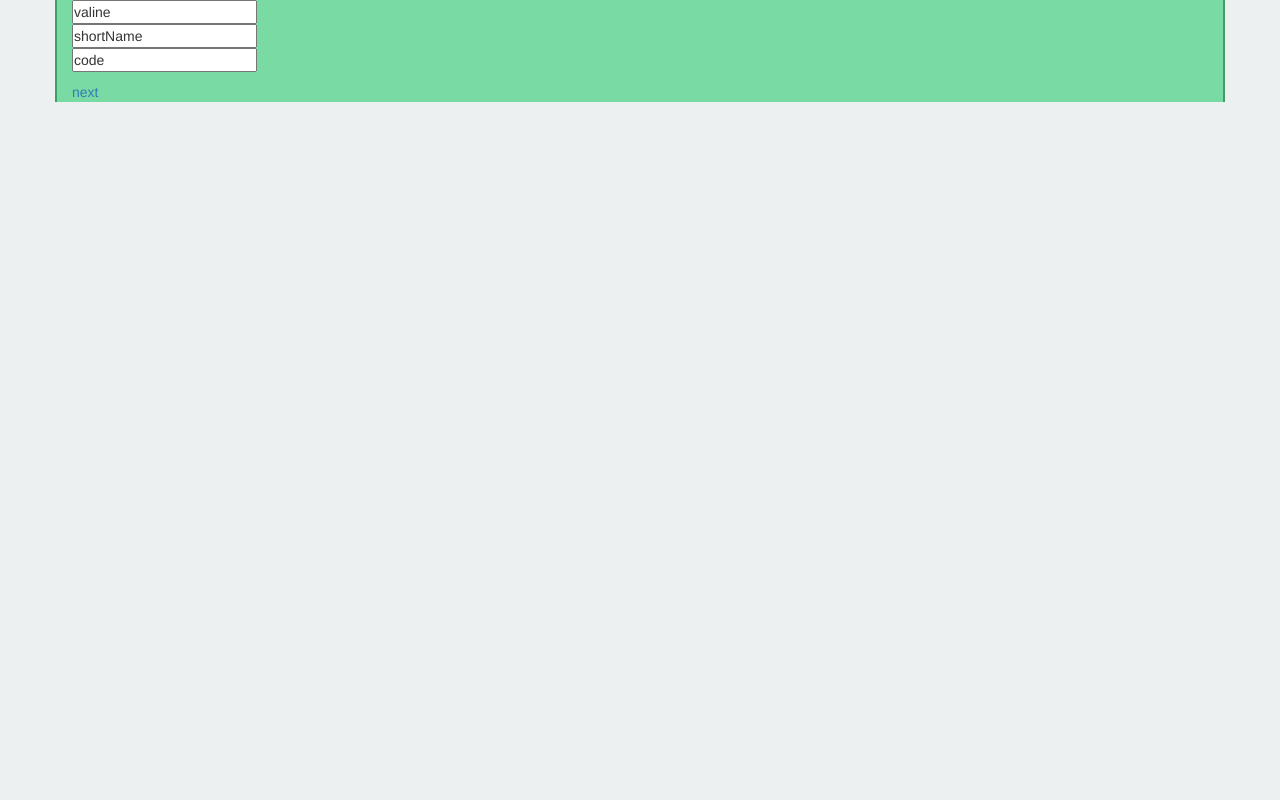
After one commit to thejmazz/aminoacidsgame, a PHP site: page /game.htm in a window 1280 px wide. The commit adds this page. Run offline with PHP 8.4, Linux system fonts and the light colour scheme; some libraries are stand-ins or nearby versions.

Commit message:
Basic game implemented

```diff
--- a/css/style.css
+++ b/css/style.css
@@ -7,11 +7,13 @@
   width: 100%;
   background-color: #ecf0f1; }
 
-body::-webkit-scrollbar {
-  width: 12px;
-  background: #ecf0f1; }
-body::-webkit-scrollbar-thumb {
-  background: rgba(46, 204, 113, 0.4); }
+body {
+  min-height: 100%; }
+  body::-webkit-scrollbar {
+    width: 12px;
+    background: #ecf0f1; }
+  body::-webkit-scrollbar-thumb {
+    background: rgba(46, 204, 113, 0.4); }
 
 #aalist li {
   float: left;
@@ -33,3 +35,16 @@
 
 .val {
   font-weight: bold; }
+
+#myUl {
+  width: 200px;
+  overflow: hidden; }
+  #myUl #forms {
+    width: 9999px; }
+    #myUl #forms li {
+      width: 200px;
+      float: left;
+      list-style-type: none; }
+
+#restart {
+  display: none; }
--- /dev/null
+++ b/game.htm
@@ -0,0 +1,28 @@
+<!DOCTYPE html>
+<html ng-app>
+	<head>
+		<title>The Amino Acids</title>
+		<script src="https://ajax.googleapis.com/ajax/libs/angularjs/1.2.24/angular.min.js"></script>
+		<script src="//code.jquery.com/jquery-1.11.0.min.js"></script>
+		<script src="js/main.js"></script>
+		<!-- Latest compiled and minified CSS -->
+		<link rel="stylesheet" href="https://maxcdn.bootstrapcdn.com/bootstrap/3.2.0/css/bootstrap.min.css">
+		<link rel="stylesheet" href="css/style.css">
+	</head>
+	<body>
+		<div class="container">
+			<ul id="myUl">
+				<div id="forms">
+					<li>
+						<input class="name" type="text" value="name"></input> <br>
+						<input class="short" type="text" value="short"></input> <br>
+						<input class="code" type="text" value="code"></input> <br>
+					</li>
+				</div>
+			</ul>
+			<a href=# id="next">next</a>
+			<a href=# id="restart">restart</a>
+			<div id="test"></div>
+		</div>
+	</body>
+</html>
--- a/index.htm
+++ b/index.htm
@@ -3,6 +3,7 @@
 	<head>
 		<title>The Amino Acids</title>
 		<script src="https://ajax.googleapis.com/ajax/libs/angularjs/1.2.24/angular.min.js"></script>
+		<script src="//code.jquery.com/jquery-1.11.0.min.js"></script>
 		<script src="js/main.js"></script>
 		<!-- Latest compiled and minified CSS -->
 		<link rel="stylesheet" href="https://maxcdn.bootstrapcdn.com/bootstrap/3.2.0/css/bootstrap.min.css">
@@ -26,5 +27,10 @@
 				</li>
 			</ul>
 		</div>
+		<div class="container">
+			<form>
+				<input type="text">name</input>
+			</form>
+		</div>
 	</body>
 </html>
--- a/js/main.js
+++ b/js/main.js
@@ -1,5 +1,4 @@
-function SimpleController($scope) {
-	$scope.aminos = [{
+var aminos = [{
 		"structure" : "gylcine.svg",
 		"name" : "glycine",
 		"short" : "gly",
@@ -87,7 +86,7 @@
 	}, {
 		"structure" : "arginine.svg",
 		"name" : "arginine",
-		"short" : "Arg",
+		"short" : "arg",
 		"code" : "R"
 	}, {
 		"structure" : "histidine.svg",
@@ -100,5 +99,113 @@
 		"short" : "pro",
 		"code" : "P"
 	}];
+
+function SimpleController($scope) {
+	$scope.aminos = aminos;
 	$scope.predicate = "name";
 }
+
+$(document).ready(function() {
+	main();
+});
+
+function main() {
+	var nums = [];
+	var counter = 1;
+	for(var i = 0; i < aminos.length; i++){
+		nums.push(i);
+	}
+
+	genHTML();
+	function genHTML(){
+		nums = shuffle(nums);
+		var s = '';
+		for(var i = 0; i < nums.length; i++){
+			name = aminos[nums[i]].name;
+			shortName = aminos[nums[i]].short;
+			code = aminos[nums[i]].code;
+			//console.log(name, shortName, code);
+			s += '<li>';
+			s += '<input class="name" type="text" value="' + name + '"></input> <br>';
+			s += '<input class="short notFilled" type="text" value="' + 'shortName' + '"></input> <br>';
+			s += '<input class="code notFilled" type="text" value="' + 'code' + '"></input> <br>';
+			s += '</li>';
+		}
+		$('#forms').html(s);
+	}
+
+
+	$('#next').click(function(){
+		var correct = true;
+		var current = $('#myUl').find('li')[counter-1];
+		console.log(aminos[nums[counter-1]].name, aminos[nums[counter-1]].short, aminos[nums[counter-1]].code);
+		$(current).find('.notFilled').each(function(){
+			if($(this).hasClass('short')){
+				if($(this).val() == aminos[nums[counter-1]].short){
+					console.log($(this).val() + '==' + aminos[nums[counter-1]].short);
+				} else {
+					correct = false;
+					$(this).css({'color':'red'});
+					console.log($(this).val() + '!=' + aminos[nums[counter-1]].short);
+				}
+			}
+			if($(this).hasClass('code')){
+				if($(this).val() == aminos[nums[counter-1]].code){
+					console.log($(this).val() + '==' + aminos[nums[counter-1]].code);
+				} else {
+					correct = false;
+					$(this).css({'color':'red'});
+					console.log($(this).val() + '!=' + aminos[nums[counter-1]].code);
+				}
+			}
+		});
+
+		if(correct){
+			$('#forms').css({
+				'margin-left': '-' + counter*200 + 'px'
+			});
+			if(counter < aminos.length - 1){
+				counter += 1;
+			} else {
+				counter = 1;
+				$('#next').css({
+					'display' : 'none'
+				});
+				$('#restart').css({
+					'display' : 'block'
+				});
+				$('#restart').click(function(){
+					genHTML();
+					$('#forms').css({
+						'margin-left': '0px'
+					});
+					$('#next').css({
+						'display' : 'block'
+					});
+					$('#restart').css({
+						'display' : 'none'
+					});
+				});
+			}
+		}
+	});
+}
+
+function shuffle(array) {
+  var currentIndex = array.length, temporaryValue, randomIndex ;
+
+  // While there remain elements to shuffle...
+  while (0 !== currentIndex) {
+
+    // Pick a remaining element...
+    randomIndex = Math.floor(Math.random() * currentIndex);
+    currentIndex -= 1;
+
+    // And swap it with the current element.
+    temporaryValue = array[currentIndex];
+    array[currentIndex] = array[randomIndex];
+    array[randomIndex] = temporaryValue;
+  }
+
+  return array;
+}
--- a/scss/style.scss
+++ b/scss/style.scss
@@ -16,6 +16,8 @@
 }
 
 body {
+  min-height: 100%;
+
   &::-webkit-scrollbar {
       width: 12px;
       background: $clouds;;
@@ -50,3 +52,22 @@
 .val {
   font-weight: bold;
 }
+
+#myUl {
+  width: 200px;
+  overflow: hidden;
+
+  #forms {
+    width: 9999px;
+
+    li {
+      width: 200px;
+      float: left;
+      list-style-type: none;
+    }
+  }
+}
+
+#restart {
+  display: none;
+}
```
